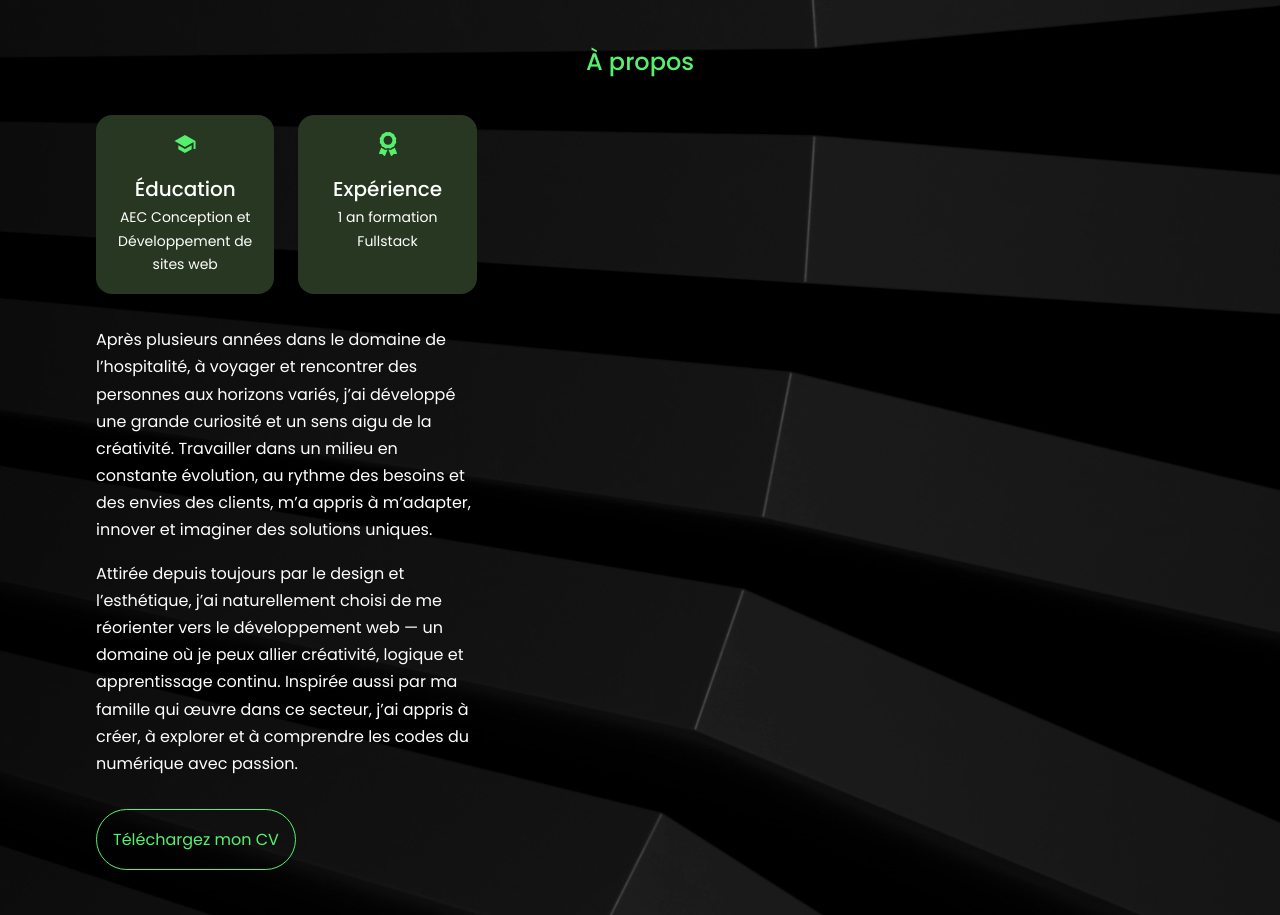
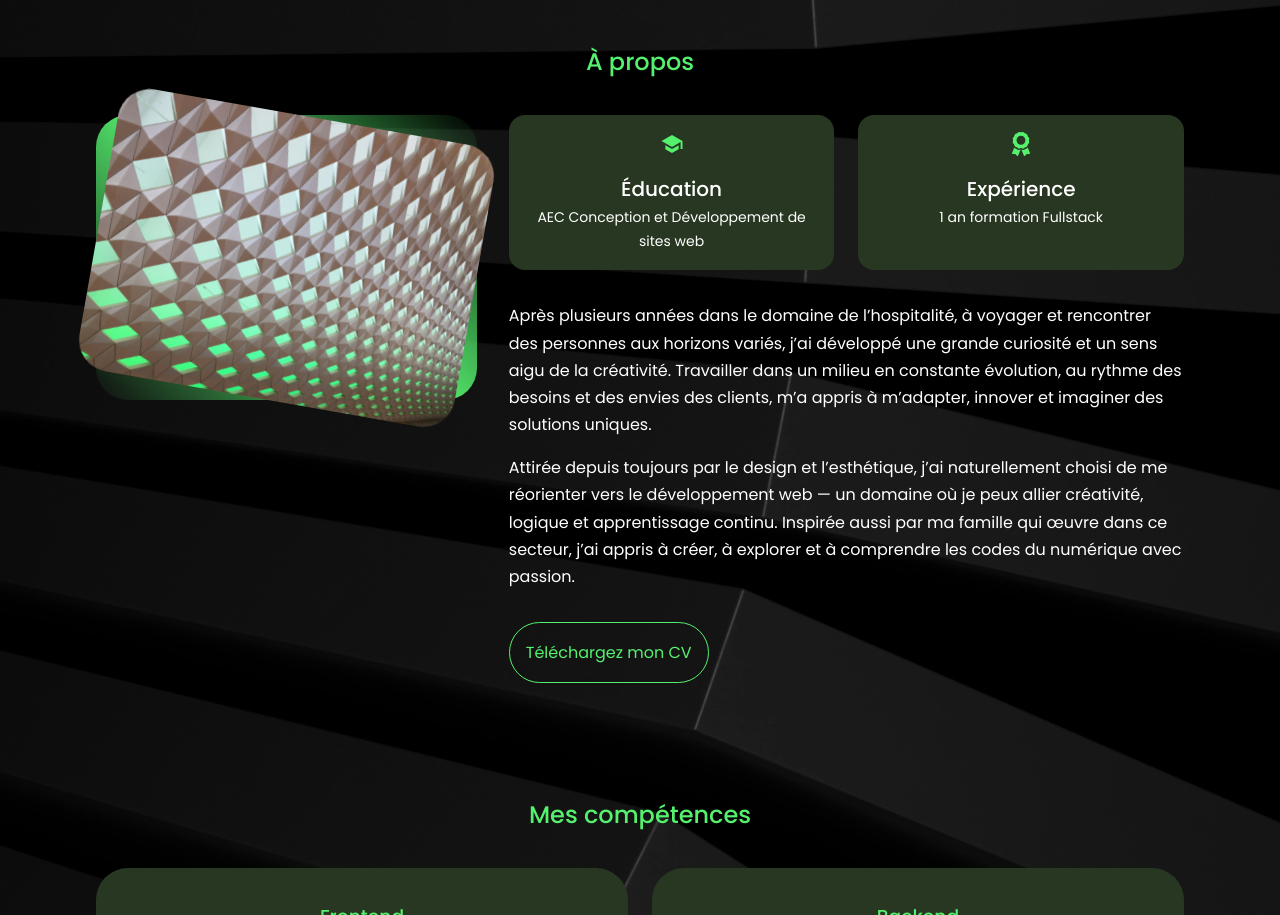
Before and after one commit to agnes31/portfolio-AS, a React (Create React App) app: page / in a window 1280 px wide. Shown: the part 1051-1966 px from the top of the page. Built offline with nearby package versions, Linux system fonts and the light colour scheme.

Commit message:
modification image sur mobile

```diff
--- a/src/components/about/About.jsx
+++ b/src/components/about/About.jsx
@@ -1,6 +1,6 @@
 import React from 'react'
 import './about.css'
-// import ME from '../../assets/1.jpg'
+import ME from '../../assets/1.jpg'
 import { FaAward } from 'react-icons/fa'
 import { IoMdSchool } from 'react-icons/io'
 import CV from '../../assets/AS_CV_portfolio.pdf'
@@ -10,11 +10,11 @@ const About = () => {
         <section id='about'>
             <h2>À propos</h2>
             <div className="container about__container">
-                {/* <div className="about__me">
+                <div className="about__me">
                     <div className="about__me-image">
                         <img src={ME} alt="Section A propos" />
                     </div>
-                </div> */}
+                </div>
                 <div className="about__content">
                     <div className="about__cards">
                     <article className='about__card'>
--- a/src/components/about/about.css
+++ b/src/components/about/about.css
@@ -99,8 +99,9 @@
   }
 
   .about__me {
-    width: 50%;
-    margin: 2rem auto 4rem;
+    /* width: 50%;
+    margin: 2rem auto 4rem; */
+    display: none;
   }
 
   .about__content {
```
